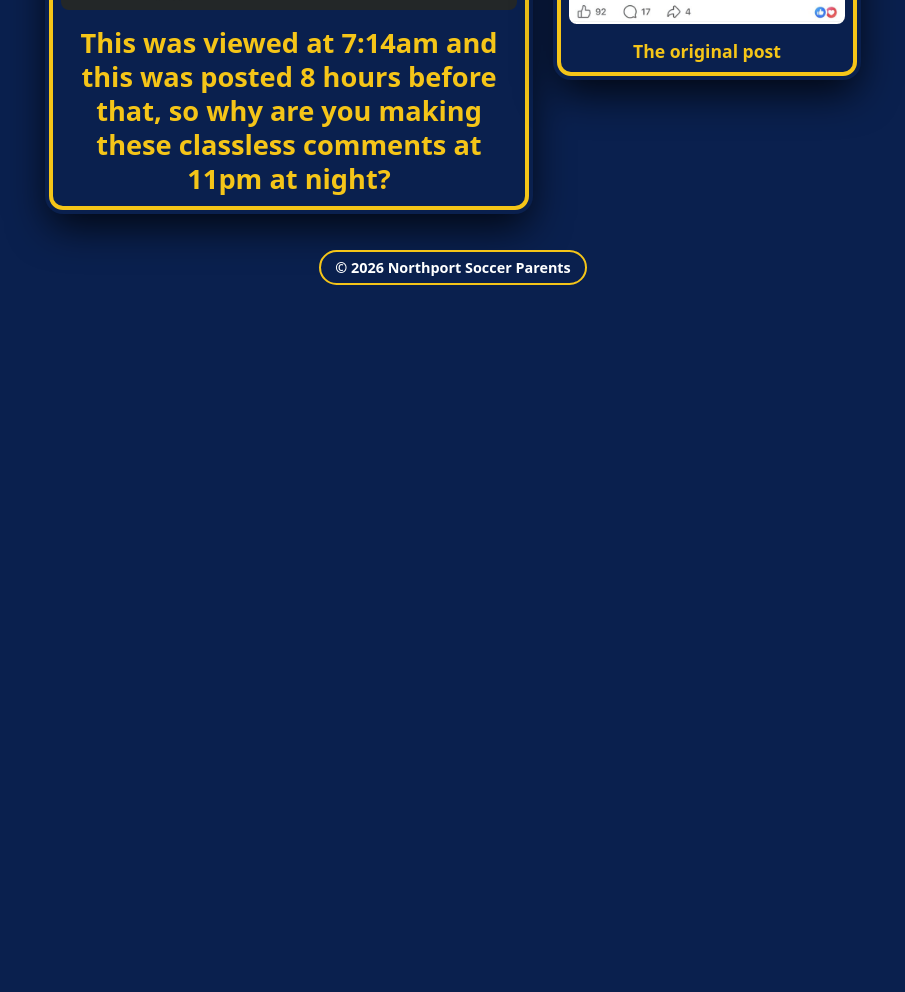
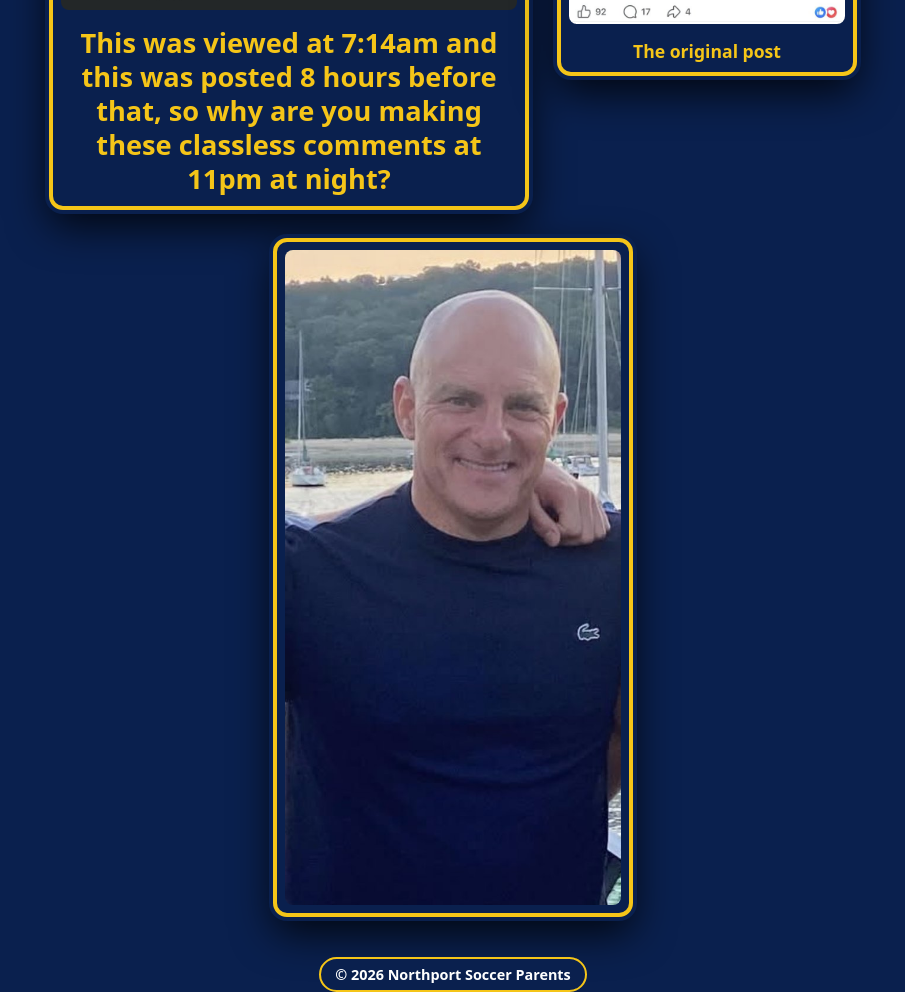
Before and after one commit to NorthportSoccerParents/northportsoccerparents.github.io, a plain HTML site: page index.html in a window 1280 px wide. Shown: the part 2249-3241 px from the top of the page, without its empty margins (187-1092 px from the left). Before the commit the page ends 2534 px from the top, so only its background shows below. Drawn offline with Linux system fonts and the light colour scheme.

Commit message:
Add photo under DeMarco section
Co-Authored-By: Claude Opus 5.5 <noreply@anthropic.com>

```diff
--- a/index.html
+++ b/index.html
@@ -166,6 +166,11 @@
         <figcaption>The original post</figcaption>
       </figure>
     </div>
+    <div class="photos">
+      <figure class="featured" style="width: min(360px, 100%)">
+        <img src="images/demarco.jpg" width="570" height="1111" alt="Brett DeMarco">
+      </figure>
+    </div>
   </header>
 
   <footer>&copy; <span id="year"></span> Northport Soccer Parents</footer>
```
Also changed, not shown: images/demarco.jpg (added).
